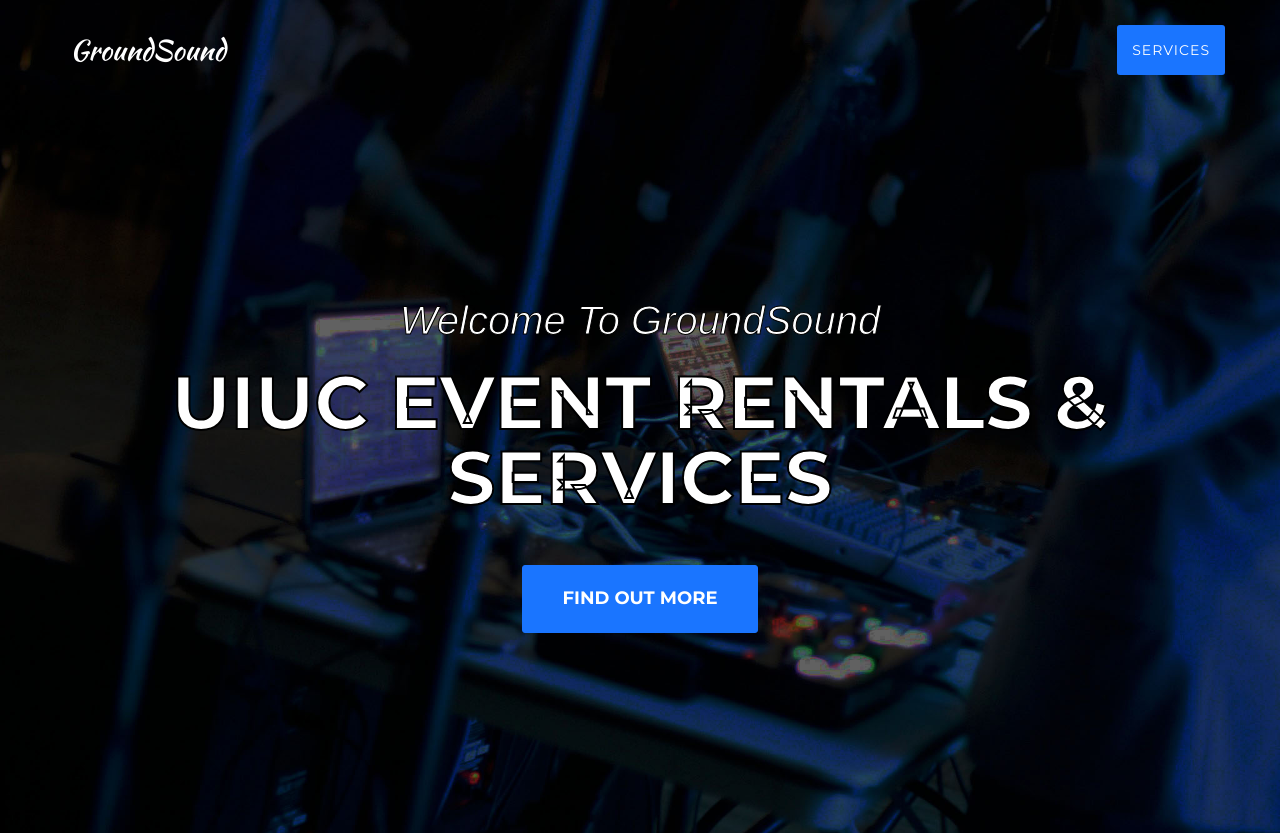
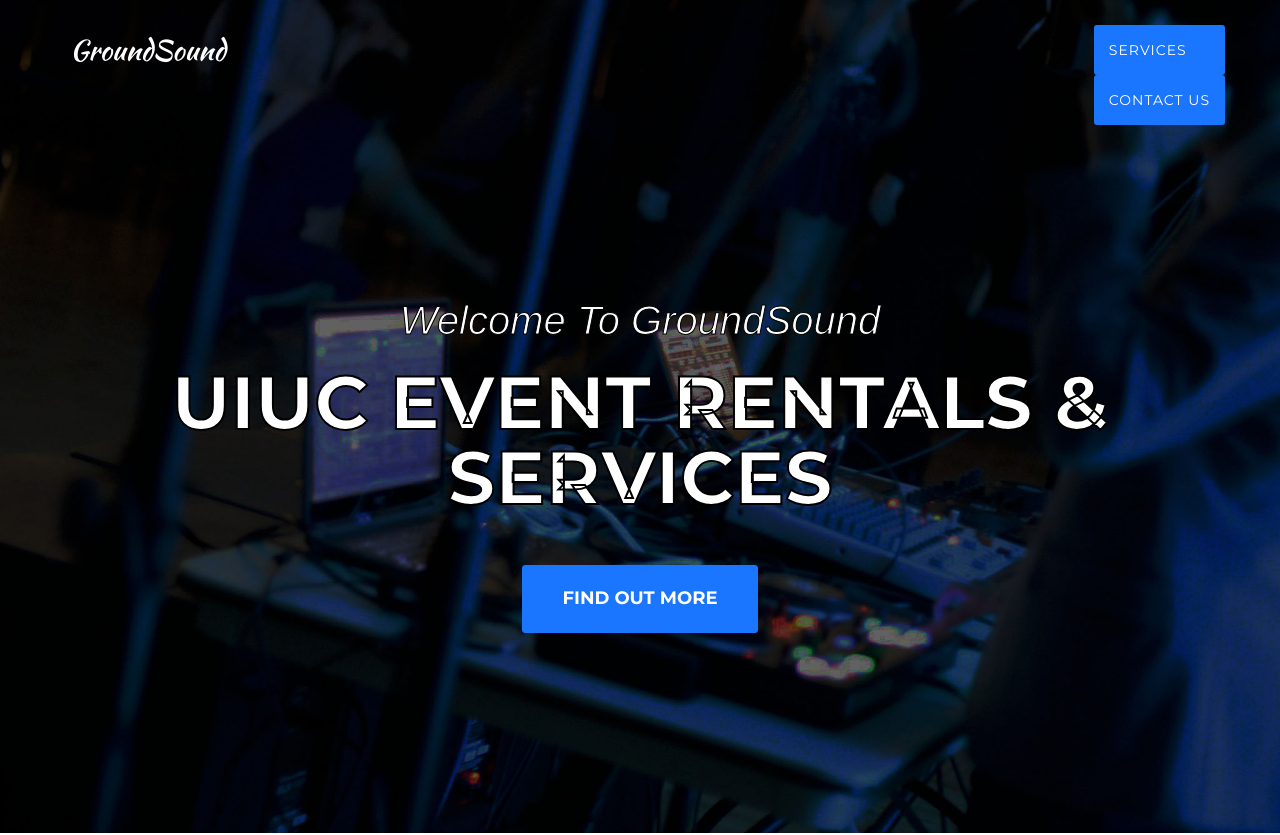
Before and after one commit to gmorrone4/GroundSound, a plain HTML site: page index.html in a window 1280 px wide. Shown: the top 835 px of the page. Drawn offline with nearby package versions, Linux system fonts and the light colour scheme; a web font is replaced by a local one.

Commit message:
Added Contact Us Button

```diff
--- a/index.html
+++ b/index.html
@@ -57,6 +57,7 @@
                     </li>
                     <li>
                         <a class="page-scroll" href="#services">Services</a>
+                        <a class="page-scroll" href="#Contact">Contact Us</a>
                     </li>
                 </ul>
             </div>
```
